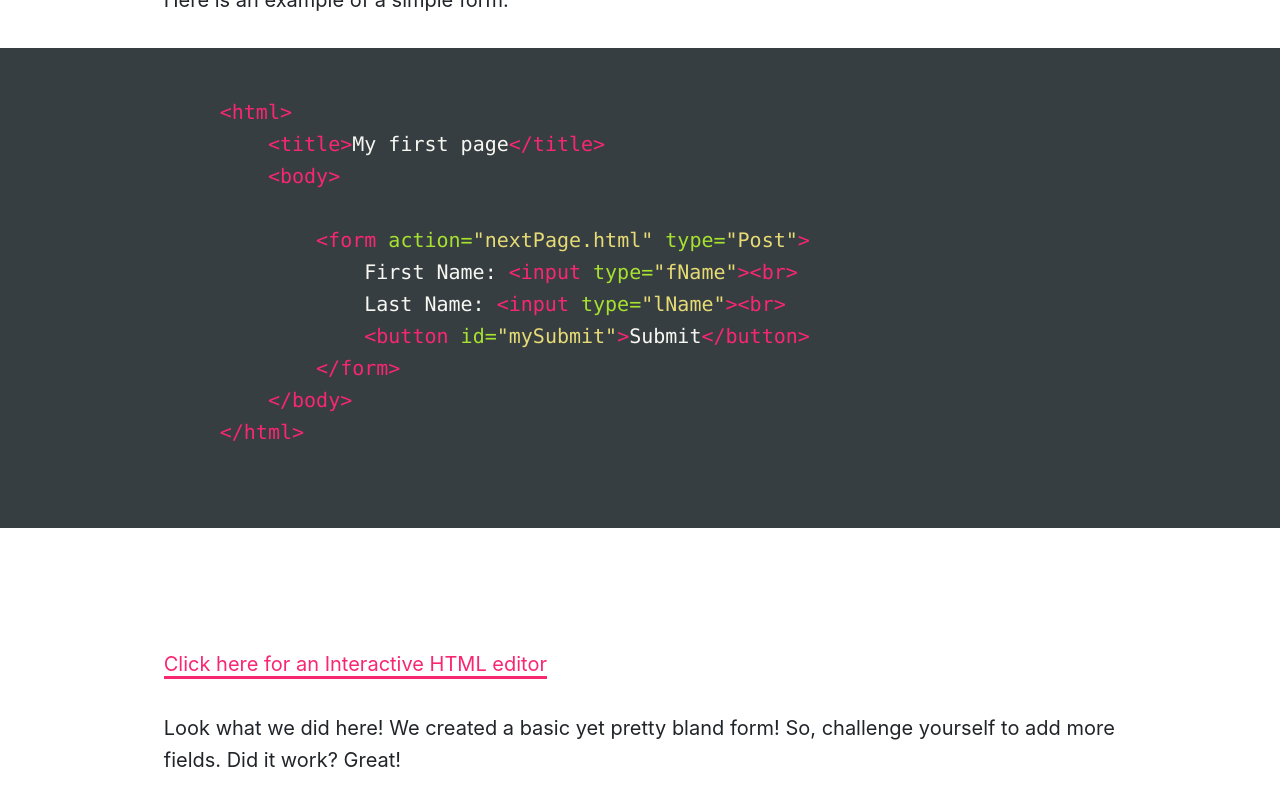
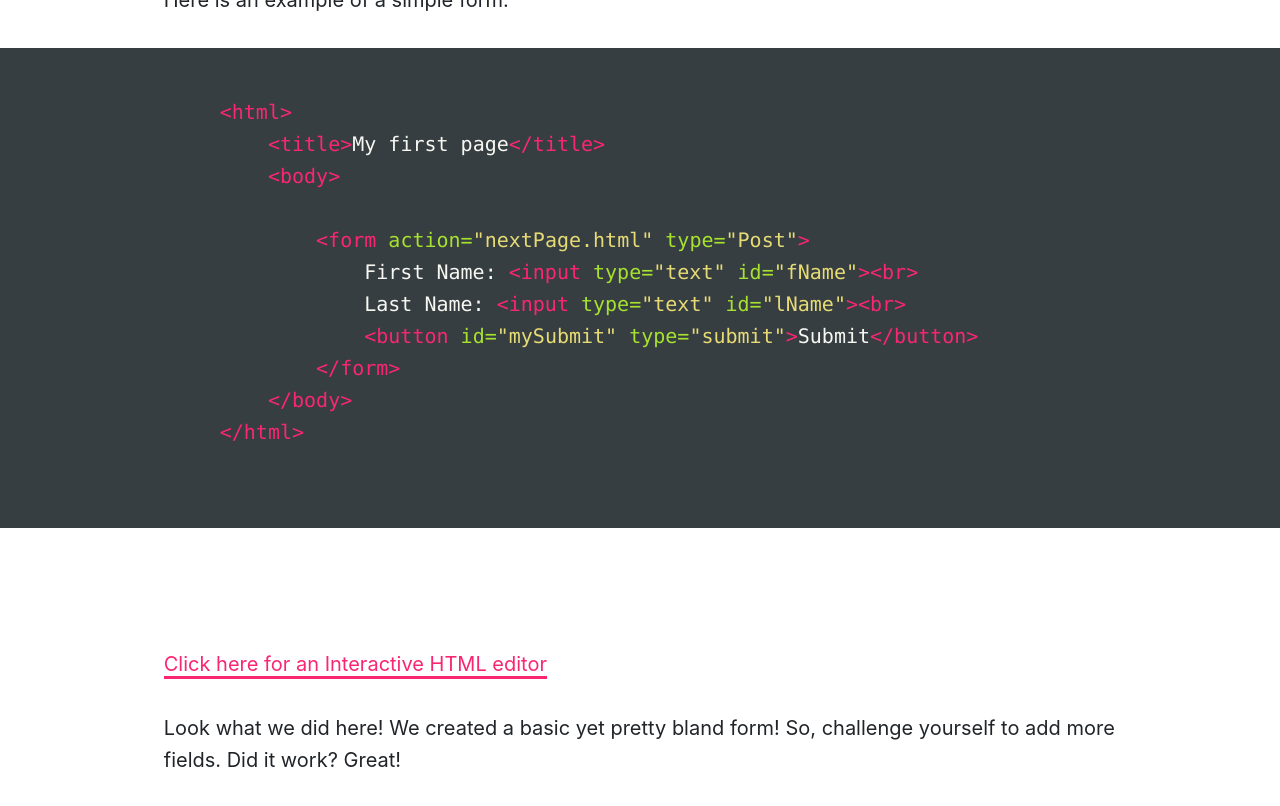
Before and after one commit to Montana-Media-Arts/creative-coding-1-Fall2019, a Jekyll site: the page built from modules/week-6/_posts/2017-01-12-form-basics.md, in a window 1280 px wide and 900 px high, scrolled down 981 px. Shown: the top 806 px of the window. Built offline with Jekyll 4.4.1, drawn with Linux system fonts in a browser that asks for light colours; nearby versions of some CDN libraries; a script that is not in the unit is left out; part of the change alters nothing that is shown.

Commit message:
Update 2017-01-12-form-basics.md

```diff
--- a/modules/week-6/_posts/2017-01-12-form-basics.md
+++ b/modules/week-6/_posts/2017-01-12-form-basics.md
@@ -20,9 +20,9 @@ Here is an example of a simple form.
     <body>
 
         <form action="nextPage.html" type="Post">
-            First Name: <input type="fName"><br>
-            Last Name: <input type="lName"><br>
-            <button id="mySubmit">Submit</button>
+            First Name: <input type="text" id="fName"><br>
+            Last Name: <input type="text" id="lName"><br>
+            <button id="mySubmit" type="submit">Submit</button>
         </form>
     </body>
 </html>
```
